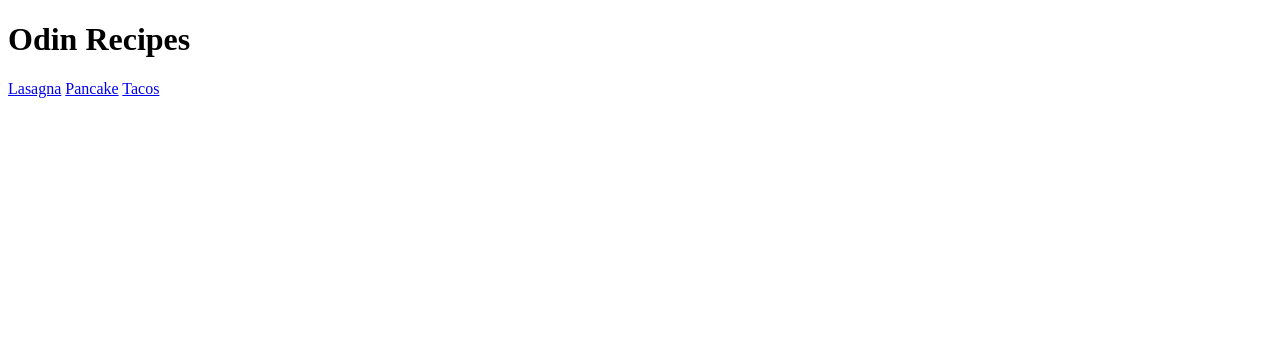
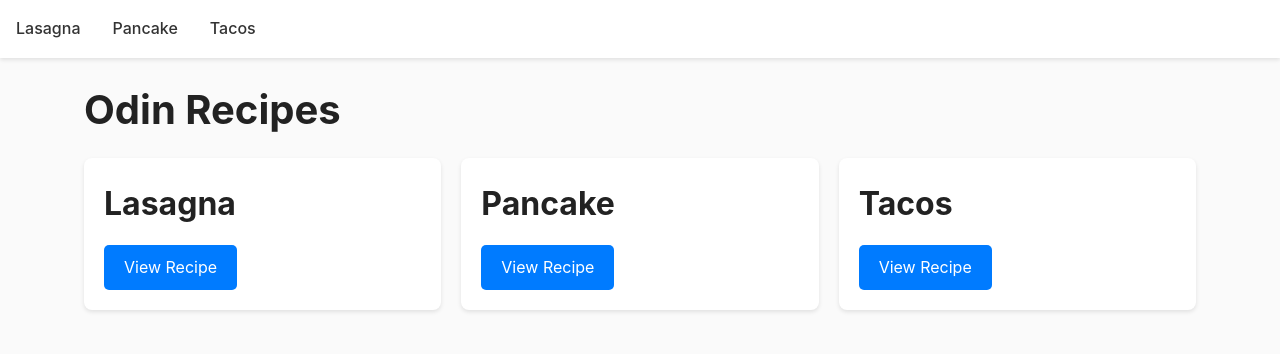
Before and after one commit to D1srupt3d/odin-recipes, a plain HTML site: page index.html in a window 1280 px wide. Drawn offline with Linux system fonts and the light colour scheme.

Commit message:
new site

```diff
--- a/index.html
+++ b/index.html
@@ -4,11 +4,33 @@
     <meta charset="UTF-8">
     <meta name="viewport" content="width=device-width, initial-scale=1.0">
     <title>Odin Recipes</title>
+    <link rel="stylesheet" href="style.css">
 </head>
 <body>
-    <h1>Odin Recipes</h1>
-    <a href="recipes/lasagna.html">Lasagna</a>
-    <a href="recipes/pancake.html">Pancake</a>
-    <a href="recipes/tacos.html">Tacos</a>
+    <nav>
+        <ul>
+            <li><a href="recipes/lasagna.html">Lasagna</a></li>
+            <li><a href="recipes/pancake.html">Pancake</a></li>
+            <li><a href="recipes/tacos.html">Tacos</a></li>
+        </ul>
+    </nav>
+
+    <div class="container">
+        <h1>Odin Recipes</h1>
+        <div class="grid">
+            <div class="card">
+                <h2>Lasagna</h2>
+                <a href="recipes/lasagna.html" class="button">View Recipe</a>
+            </div>
+            <div class="card">
+                <h2>Pancake</h2>
+                <a href="recipes/pancake.html" class="button">View Recipe</a>
+            </div>
+            <div class="card">
+                <h2>Tacos</h2>
+                <a href="recipes/tacos.html" class="button">View Recipe</a>
+            </div>
+        </div>
+    </div>
 </body>
 </html>
--- /dev/null
+++ b/style.css
@@ -0,0 +1,116 @@
+/* Reset and Base Styles */
+* {
+  margin: 0;
+  padding: 0;
+  box-sizing: border-box;
+}
+
+body {
+  font-family: 'Inter', -apple-system, BlinkMacSystemFont, sans-serif;
+  line-height: 1.6;
+  color: #333;
+  background-color: #fafafa;
+}
+
+/* Container for content */
+.container {
+  width: 90%;
+  max-width: 1200px;
+  margin: 0 auto;
+  padding: 20px;
+}
+
+/* Navigation */
+nav {
+  background-color: white;
+  box-shadow: 0 2px 4px rgba(0,0,0,0.1);
+  padding: 1rem;
+}
+
+nav ul {
+  display: flex;
+  gap: 2rem;
+  list-style: none;
+}
+
+nav a {
+  text-decoration: none;
+  color: #333;
+  font-weight: 500;
+  transition: color 0.3s ease;
+}
+
+nav a:hover {
+  color: #007bff;
+}
+
+/* Headings */
+h1, h2, h3 {
+  margin-bottom: 1rem;
+  color: #222;
+}
+
+h1 { font-size: 2.5rem; }
+h2 { font-size: 2rem; }
+h3 { font-size: 1.5rem; }
+
+/* Links */
+a {
+  color: #007bff;
+  text-decoration: none;
+}
+
+a:hover {
+  text-decoration: underline;
+}
+
+/* Buttons */
+.button {
+  display: inline-block;
+  padding: 10px 20px;
+  background-color: #007bff;
+  color: white;
+  border: none;
+  border-radius: 5px;
+  cursor: pointer;
+  transition: background-color 0.3s ease;
+}
+
+.button:hover {
+  background-color: #0056b3;
+}
+
+/* Cards */
+.card {
+  background: white;
+  padding: 20px;
+  border-radius: 8px;
+  box-shadow: 0 2px 4px rgba(0,0,0,0.1);
+  margin-bottom: 20px;
+}
+
+/* Images */
+img {
+  max-width: 100%;
+  height: auto;
+  border-radius: 4px;
+}
+
+/* Simple Grid */
+.grid {
+  display: grid;
+  grid-template-columns: repeat(auto-fit, minmax(250px, 1fr));
+  gap: 20px;
+}
+
+/* Responsive Design */
+@media (max-width: 768px) {
+  nav ul {
+    flex-direction: column;
+    gap: 1rem;
+  }
+
+  h1 { font-size: 2rem; }
+  h2 { font-size: 1.5rem; }
+  h3 { font-size: 1.25rem; }
+}
```
